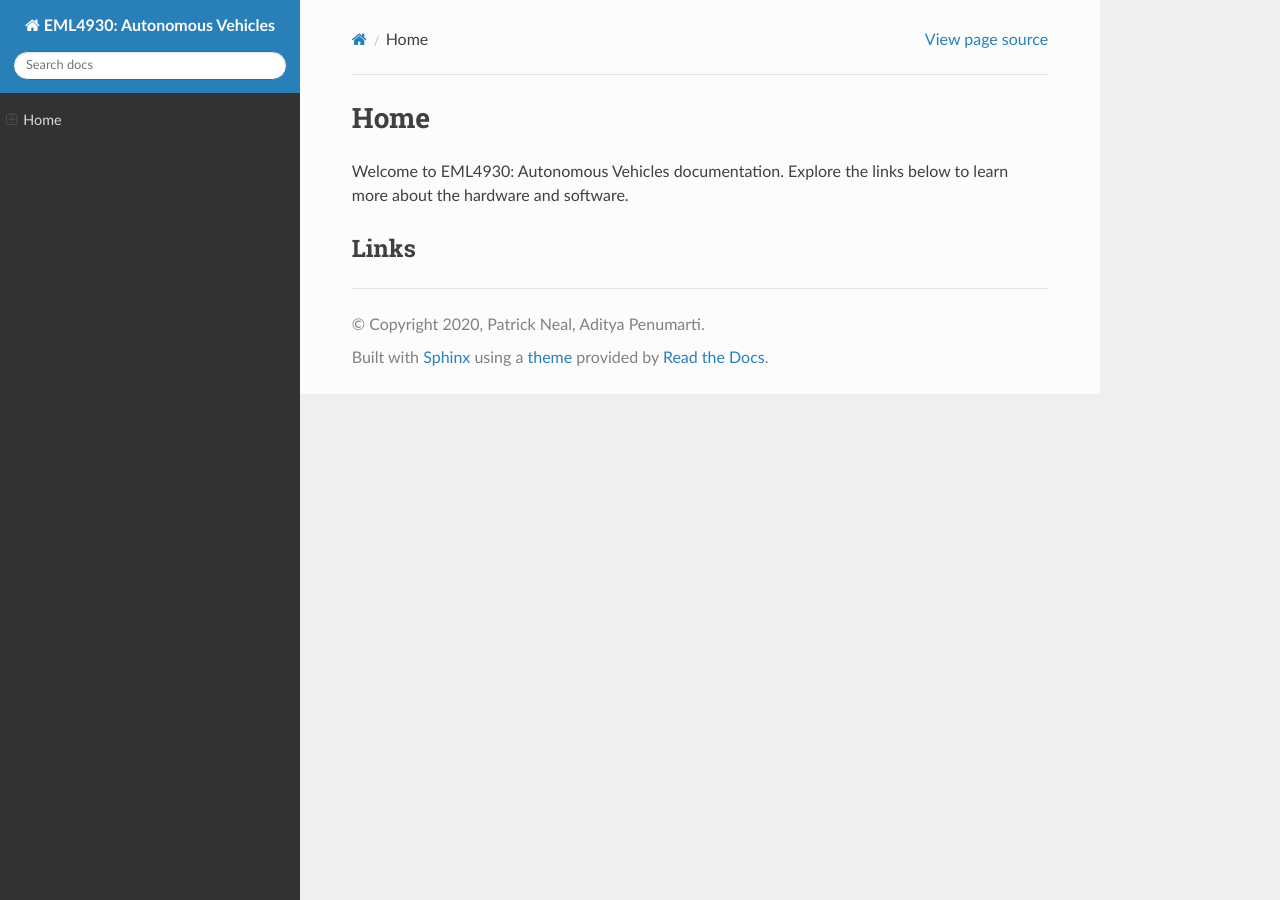
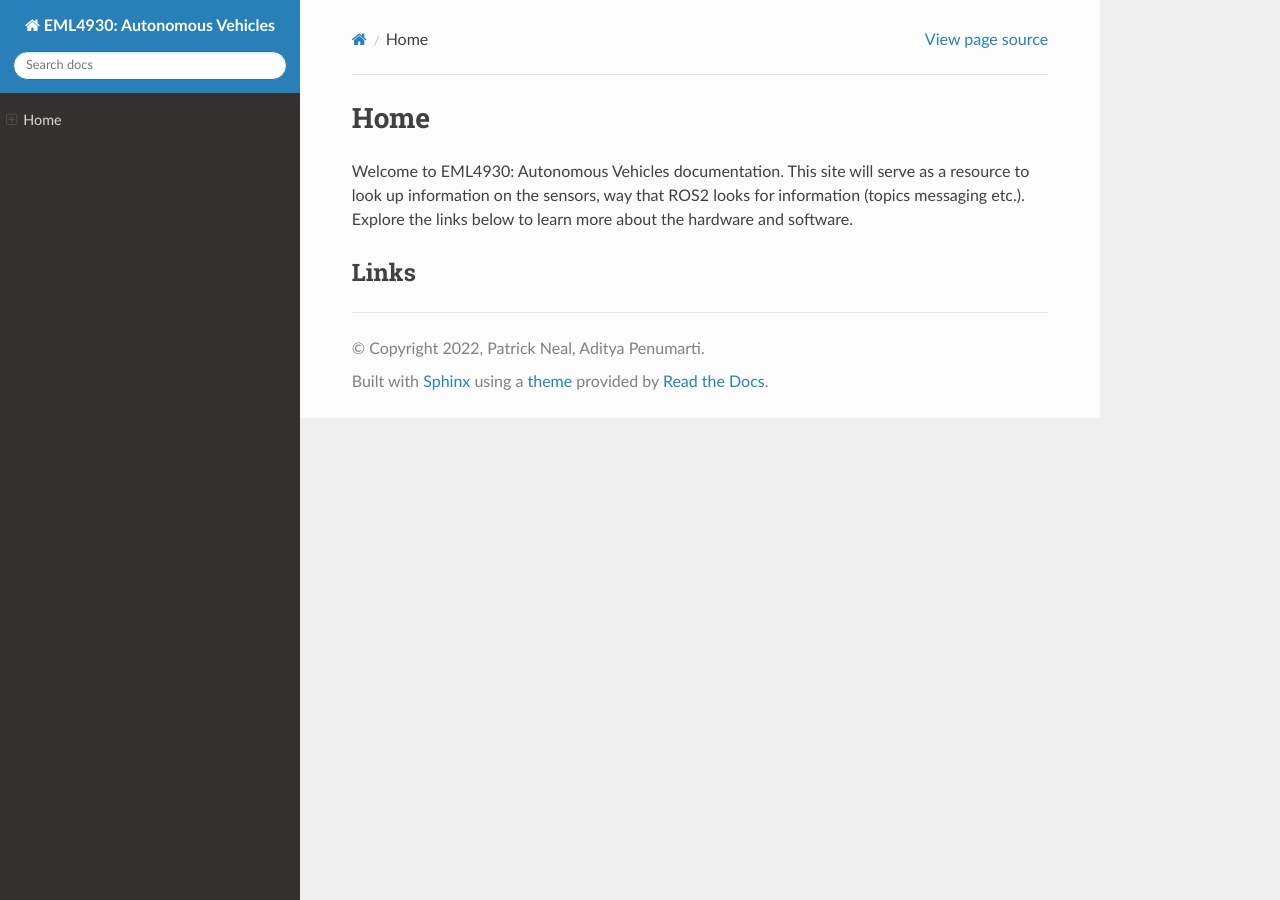
Before and after one commit to av-mae-uf/av1tenth-docs, a Sphinx documentation site: the page built from docs/index.rst, in a window 1280 px wide. Built offline with Sphinx 7.4.7 and the Read the Docs theme 2.0.0, drawn with Linux system fonts in a browser that asks for light colours.

Commit message:
Adding Info

```diff
--- a/docs/conf.py
+++ b/docs/conf.py
@@ -17,7 +17,7 @@
 # -- Project information -----------------------------------------------------
 
 project = 'EML4930: Autonomous Vehicles'
-copyright = '2020, Patrick Neal, Aditya Penumarti'
+copyright = '2022, Patrick Neal, Aditya Penumarti'
 author = 'Patrick Neal, Aditya Penumarti'
 
 # The full version, including alpha/beta/rc tags
--- a/docs/index.rst
+++ b/docs/index.rst
@@ -1,6 +1,6 @@
 Home
 ====
-Welcome to EML4930: Autonomous Vehicles documentation. Explore the links below to learn more about the
+Welcome to EML4930: Autonomous Vehicles documentation. This site will serve as a resource to look up information on the sensors, way that ROS2 looks for information (topics messaging etc.). Explore the links below to learn more about the
 hardware and software.
 
 Links
```
Also changed, not shown: docs/buildingCar.rst (renamed from docs/build.rst).
